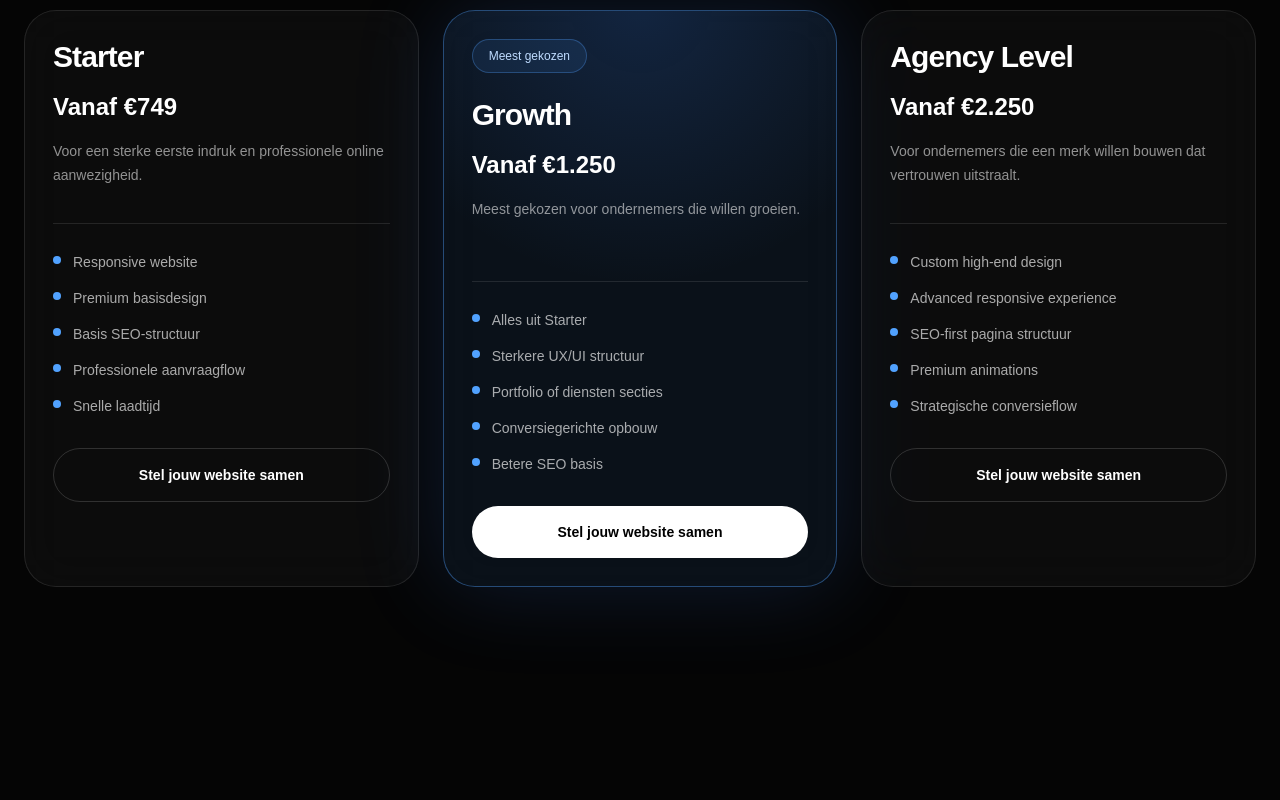
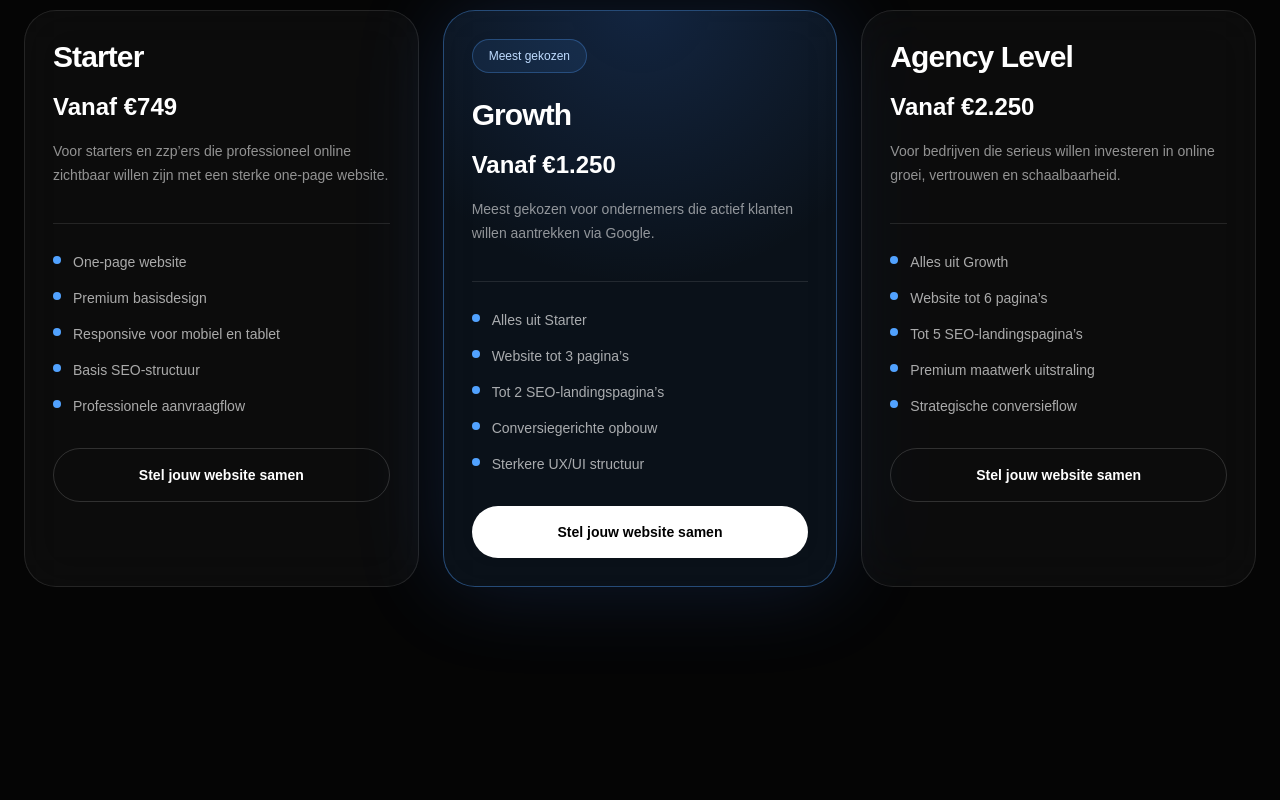
Before and after one commit to youswebnl/yousweb, a Next.js app: page / in a window 1280 px wide. Shown: the part 4520-5320 px from the top of the page. Built offline with nearby package versions, Linux system fonts and the light colour scheme.

Commit message:
update faq - pakket - website builderr

```diff
--- a/app/website-builder/page.tsx
+++ b/app/website-builder/page.tsx
@@ -24,20 +24,23 @@ const packages: WebsitePackage[] = [
     name: "Starter",
     price: 749,
     pages: "One-page website",
-    description: "Voor snelle professionele online zichtbaarheid.",
+    description:
+      "Voor starters en zzp’ers die professioneel online zichtbaar willen zijn.",
   },
   {
     name: "Growth",
     price: 1250,
-    pages: "Tot 3 pagina’s",
-    description: "Voor ondernemers die willen groeien met betere structuur.",
+    pages: "Tot 3 pagina’s + 2 SEO-landingspagina’s",
+    description:
+      "Voor ondernemers die actief klanten willen aantrekken via Google.",
     featured: true,
   },
   {
     name: "Agency Level",
     price: 2250,
-    pages: "Tot 6 pagina’s",
-    description: "Voor premium positionering en maximale uitstraling.",
+    pages: "Tot 6 pagina’s + 5 SEO-landingspagina’s",
+    description:
+      "Voor bedrijven die serieus willen investeren in online groei.",
   },
 ];
 
@@ -595,11 +598,34 @@ const scrollToBuilderTop = () => {
                       05. Verzend jouw aanvraag
                     </h2>
 
-                    <p className="mt-5 max-w-2xl text-base leading-8 text-white/60">
-                      Controleer jouw pakket, extra opties en prijsindicatie.
-                      Daarna verzend je jouw aanvraag en nemen we persoonlijk
-                      contact op.
-                    </p>
+                   <p className="mt-5 max-w-2xl text-base leading-8 text-white/60">
+  Jouw aanvraag is bijna klaar. Na verzending nemen we persoonlijk contact op
+  om jouw wensen te bespreken en de definitieve prijs te bevestigen.
+</p>
+
+<div className="mt-7 rounded-3xl border border-white/10 bg-white/[0.03] p-5">
+  <p className="mb-4 text-sm font-medium uppercase tracking-[0.22em] text-blue-300">
+    Wat gebeurt er hierna?
+  </p>
+
+  <div className="grid gap-3">
+    {[
+      "Wij ontvangen jouw aanvraag",
+      "Je krijgt persoonlijk contact",
+      "We bespreken jouw wensen",
+      "Je ontvangt de definitieve offerte",
+      "Na akkoord starten we het project",
+    ].map((item, index) => (
+      <div key={item} className="flex items-start gap-3">
+        <span className="flex h-6 w-6 shrink-0 items-center justify-center rounded-full bg-blue-400/15 text-xs font-semibold text-blue-300">
+          {index + 1}
+        </span>
+
+        <span className="text-sm leading-6 text-white/65">{item}</span>
+      </div>
+    ))}
+  </div>
+</div>
 
                     <button
                       onClick={submitApplication}
@@ -608,7 +634,7 @@ const scrollToBuilderTop = () => {
                     >
                       {isSubmitting
                         ? "Aanvraag wordt verzonden..."
-                        : "Aanvraag verzenden"}
+                        : "Verstuur mijn aanvraag"}
                     </button>
                   </div>
                 )}
@@ -644,7 +670,7 @@ const scrollToBuilderTop = () => {
 
           <aside
             className={`h-fit rounded-[2rem] border border-blue-400/30 bg-blue-400/[0.07] p-6 backdrop-blur-xl lg:sticky lg:top-6 ${
-              currentStep === 2 ? "hidden lg:block" : ""
+             currentStep === 2 || currentStep === 4 ? "hidden lg:block" : ""
             }`}
           >
             <p className="text-sm uppercase tracking-[0.25em] text-blue-300">
--- a/components/FAQ.tsx
+++ b/components/FAQ.tsx
@@ -12,17 +12,22 @@ const faqs = [
   {
     question: "Is SEO inbegrepen bij de website?",
     answer:
-      "Ja. De basis wordt direct goed opgebouwd met logische headings, snelle laadtijd, nette structuur en interne links. Uitgebreide SEO-landingspagina’s kunnen later worden toegevoegd.",
+      "Ja. De basis wordt direct goed opgebouwd met logische headings, snelle laadtijd, nette structuur en interne links. Bij Growth en Agency Level is er meer ruimte voor SEO-landingspagina’s en lokale vindbaarheid.",
   },
   {
-    question: "Welk pakket past het beste bij mijn bedrijf?",
+    question: "Welk websitepakket past het beste bij mijn bedrijf?",
     answer:
-      "Starter is geschikt voor een sterke eerste indruk, Growth voor ondernemers die willen groeien en Agency Level voor bedrijven die een premium merkervaring willen neerzetten.",
+      "Starter is geschikt voor starters, zzp’ers en ondernemers die professioneel online zichtbaar willen worden met een one-page website. Growth is geschikt voor ondernemers die actief klanten willen aantrekken via Google, met meerdere pagina’s en ruimte voor maximaal 2 SEO-landingspagina’s. Agency Level is geschikt voor bedrijven die serieus willen investeren in online groei, met een uitgebreidere structuur en ruimte voor maximaal 5 SEO-landingspagina’s.",
+  },
+  {
+    question: "Waarom is een website met meerdere pagina’s beter voor SEO?",
+    answer:
+      "Zoekmachines begrijpen een website beter wanneer belangrijke onderwerpen verdeeld zijn over meerdere pagina’s. Een one-page website is sneller en voordeliger, maar biedt minder ruimte om gevonden te worden op verschillende zoektermen. Daarom biedt een website met meerdere pagina’s vaak meer mogelijkheden voor SEO, lokale vindbaarheid en toekomstige groei.",
   },
   {
     question: "Kan mijn website later meegroeien?",
     answer:
-      "Ja. De website wordt schaalbaar opgebouwd, zodat extra pagina’s, cases, video’s, SEO-content en nieuwe functies later toegevoegd kunnen worden.",
+      "Ja. De website wordt schaalbaar opgebouwd, zodat extra pagina’s, cases, video’s, SEO-content, nieuwe functies en extra landingspagina’s later toegevoegd kunnen worden.",
   },
 ];
 
--- a/components/Pricing.tsx
+++ b/components/Pricing.tsx
@@ -3,48 +3,88 @@
 import { motion } from "framer-motion";
 
 const plans = [
+
   {
+
     name: "Starter",
+
     price: "Vanaf €749",
-    tag: "Voor een sterke eerste indruk en professionele online aanwezigheid.",
+
+    tag: "Voor starters en zzp’ers die professioneel online zichtbaar willen zijn met een sterke one-page website.",
+
     direction: "left",
+
     features: [
-      "Responsive website",
+
+      "One-page website",
+
       "Premium basisdesign",
+
+      "Responsive voor mobiel en tablet",
+
       "Basis SEO-structuur",
+
       "Professionele aanvraagflow",
-      "Snelle laadtijd",
+
     ],
+
   },
+
   {
+
     name: "Growth",
+
     price: "Vanaf €1.250",
-    tag: "Meest gekozen voor ondernemers die willen groeien.",
+
+    tag: "Meest gekozen voor ondernemers die actief klanten willen aantrekken via Google.",
+
     featured: true,
+
     direction: "bottom",
+
     features: [
+
       "Alles uit Starter",
+
+      "Website tot 3 pagina’s",
+
+      "Tot 2 SEO-landingspagina’s",
+
+      "Conversiegerichte opbouw",
+
       "Sterkere UX/UI structuur",
-      "Portfolio of diensten secties",
-      "Conversiegerichte opbouw",
-      "Betere SEO basis",
+
     ],
+
   },
+
   {
+
     name: "Agency Level",
+
     price: "Vanaf €2.250",
-    tag: "Voor ondernemers die een merk willen bouwen dat vertrouwen uitstraalt.",
+
+    tag: "Voor bedrijven die serieus willen investeren in online groei, vertrouwen en schaalbaarheid.",
+
     direction: "right",
+
     features: [
-      "Custom high-end design",
-      "Advanced responsive experience",
-      "SEO-first pagina structuur",
-      "Premium animations",
+
+      "Alles uit Growth",
+
+      "Website tot 6 pagina’s",
+
+      "Tot 5 SEO-landingspagina’s",
+
+      "Premium maatwerk uitstraling",
+
       "Strategische conversieflow",
+
     ],
+
   },
+
 ];
-
 function getInitial(direction: string) {
   if (direction === "left") return { opacity: 0, x: -46, y: 18, scale: 0.97 };
   if (direction === "right") return { opacity: 0, x: 46, y: 18, scale: 0.97 };
```
